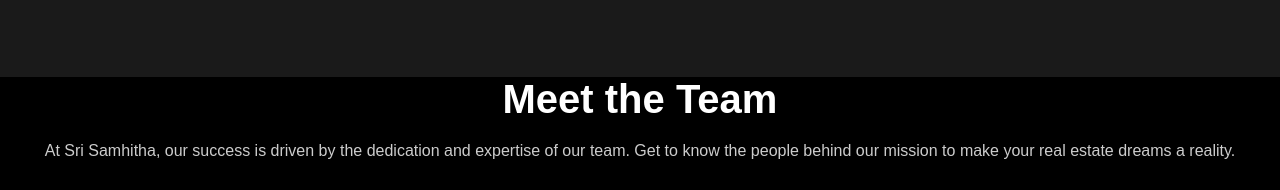
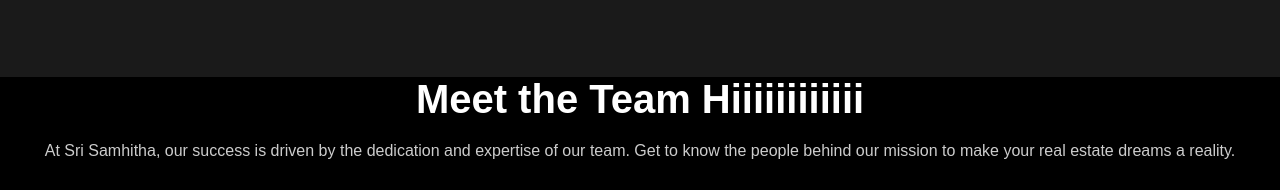
Before and after one commit to Trupthigo/Srisamhitha, a plain HTML site: page index.html in a window 1280 px wide. Shown: the part 2613-2803 px from the top of the page. Drawn offline with Linux system fonts and the light colour scheme.

Commit message:
hii commit

```diff
--- a/index.html
+++ b/index.html
@@ -118,7 +118,7 @@
     </section>
     <div class="container">
         <div class="header">
-            <h1>Meet the Team</h1>
+            <h1>Meet the Team Hiiiiiiiiiiii</h1>
             <p>At Sri Samhitha, our success is driven by the dedication and expertise of our team. Get to know the people behind our mission to make your real estate dreams a reality.</p>
         </div>
 
```
